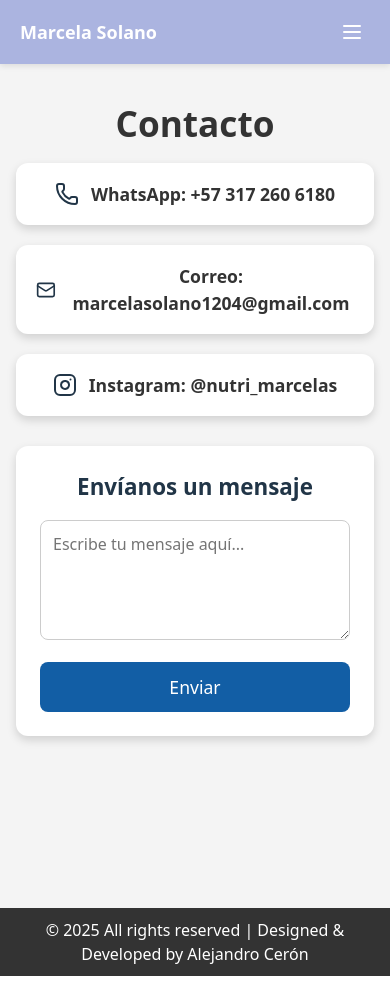
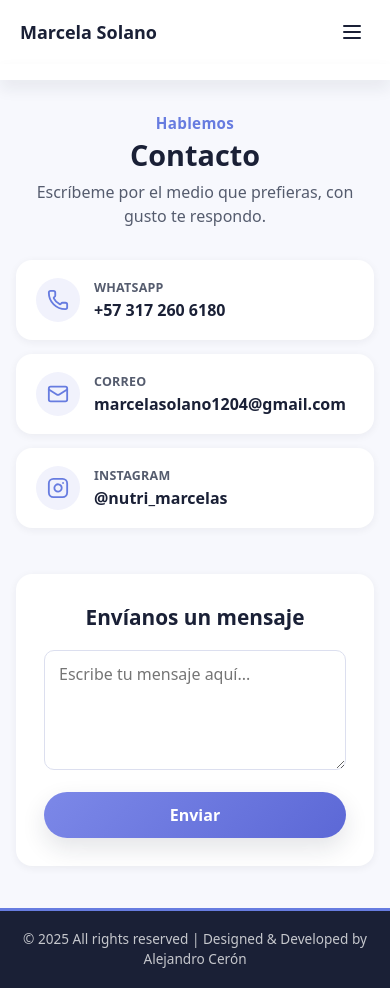
Before and after one commit to ALEJANROCERONB/marcelanutricionista, a React (Vite) app: page /contact in a window 390 px wide. Built offline with nearby package versions, Linux system fonts and the light colour scheme.

Commit message:
> re diseño

```diff
--- a/src/components/Contact.css
+++ b/src/components/Contact.css
@@ -2,83 +2,144 @@
   display: flex;
   flex-direction: column;
   align-items: center;
-  justify-content: flex-start;
   min-height: 100vh;
   width: 100%;
+  background-color: #f7f8fd;
+  padding: 48px 16px 20px;
+  box-sizing: border-box;
+}
+
+.contact-container .section-head {
   text-align: center;
-  background-color: #f4f4f4;
-  padding: 40px 16px 20px;
-  box-sizing: border-box;
-  gap: 20px;
+  max-width: 520px;
+  margin-bottom: 32px;
+}
+
+.contact-container .section-kicker {
+  margin: 0 0 4px;
+  font-size: 0.95rem;
+  font-weight: 600;
+  color: var(--color-accent);
+  letter-spacing: 0.02em;
 }
 
 .contact-container h1 {
-  font-size: 2.2rem;
+  font-size: clamp(1.8rem, 4vw, 2.4rem);
   margin: 0;
-  color: #333;
+  font-weight: 800;
+  color: var(--color-ink);
+}
+
+.contact-subtitle {
+  margin: 10px 0 0;
+  color: var(--color-body);
+  font-size: 1rem;
+}
+
+/* Tarjetas de contacto */
+.contact-grid {
+  width: 100%;
+  max-width: 800px;
+  display: grid;
+  grid-template-columns: 1fr;
+  gap: 14px;
+  margin-bottom: 36px;
+}
+
+@media (min-width: 700px) {
+  .contact-grid {
+    grid-template-columns: repeat(3, 1fr);
+  }
 }
 
 .contact-item {
   display: flex;
   align-items: center;
-  justify-content: center;
-  gap: 12px;
+  gap: 14px;
   background: white;
   padding: 18px 20px;
-  border-radius: 12px;
-  box-shadow: 0 4px 10px rgba(0, 0, 0, 0.15);
-  width: min(100%, 450px);
-  text-align: center;
+  border-radius: var(--radius-md);
+  box-shadow: var(--shadow-sm);
+  text-decoration: none;
+  transition: transform 0.2s ease, box-shadow 0.2s ease;
 }
 
-.contact-item a {
-  text-decoration: none;
-  color: #333;
-  font-size: 1.1rem;
-  font-weight: bold;
-  word-break: break-word;
+.contact-item:hover {
+  transform: translateY(-3px);
+  box-shadow: var(--shadow-md);
 }
 
-.contact-item a:hover {
-  color: #125ea5;
+.contact-item-icon {
+  display: inline-flex;
+  align-items: center;
+  justify-content: center;
+  width: 44px;
+  height: 44px;
+  flex-shrink: 0;
+  border-radius: 50%;
+  background: var(--color-accent-soft);
+  color: var(--color-accent);
 }
 
+.contact-item-text {
+  display: flex;
+  flex-direction: column;
+  min-width: 0;
+}
+
+.contact-item-label {
+  font-size: 0.78rem;
+  font-weight: 600;
+  text-transform: uppercase;
+  letter-spacing: 0.02em;
+  color: var(--color-body);
+}
+
+.contact-item-value {
+  font-size: 1rem;
+  font-weight: 700;
+  color: var(--color-ink);
+  overflow-wrap: anywhere;
+}
+
+/* Formulario */
 .message-box {
   background: white;
-  padding: 24px;
-  border-radius: 12px;
-  box-shadow: 0 4px 10px rgba(0, 0, 0, 0.15);
-  width: min(100%, 500px);
+  padding: 28px;
+  border-radius: var(--radius-md);
+  box-shadow: var(--shadow-sm);
+  width: min(100%, 520px);
   text-align: center;
   margin-top: 10px;
 }
 
 .message-box h2 {
-  font-size: 1.4rem;
-  margin-bottom: 16px;
+  font-size: 1.3rem;
+  margin: 0 0 16px;
+  color: var(--color-ink);
 }
 
 .message-box textarea {
   width: 100%;
   height: 120px;
-  padding: 12px;
-  border: 1px solid #ccc;
-  border-radius: 8px;
+  padding: 12px 14px;
+  border: 1px solid #dcdfef;
+  border-radius: var(--radius-sm);
   font-size: 1rem;
   resize: vertical;
   font-family: inherit;
+  transition: border-color 0.2s ease, box-shadow 0.2s ease;
+}
+
+.message-box textarea:focus {
+  outline: none;
+  border-color: var(--color-accent);
+  box-shadow: 0 0 0 3px rgba(103, 124, 224, 0.15);
 }
 
 .message-box button {
   margin-top: 16px;
   width: 100%;
-  padding: 12px 20px;
-  background: #125ea5;
-  font-size: 1.1rem;
-}
-
-.message-box button:hover {
-  background: #0e4b85;
 }
 
 .form-status {
--- a/src/components/Contact.jsx
+++ b/src/components/Contact.jsx
@@ -25,34 +25,53 @@ function Contact() {
 
   return (
     <div className="contact-container">
-      <h1>Contacto</h1>
+      <div className="section-head">
+        <p className="section-kicker">Hablemos</p>
+        <h1>Contacto</h1>
+        <p className="contact-subtitle">
+          Escríbeme por el medio que prefieras, con gusto te respondo.
+        </p>
+      </div>
 
-      <div className="contact-item">
-        <Phone size={24} />
+      <div className="contact-grid">
         <a
+          className="contact-item"
           href="https://wa.me/573172606180"
           target="_blank"
           rel="noopener noreferrer"
         >
-          WhatsApp: +57 317 260 6180
+          <span className="contact-item-icon">
+            <Phone size={22} />
+          </span>
+          <span className="contact-item-text">
+            <span className="contact-item-label">WhatsApp</span>
+            <span className="contact-item-value">+57 317 260 6180</span>
+          </span>
         </a>
-      </div>
 
-      <div className="contact-item">
-        <Mail size={24} />
-        <a href="mailto:marcelasolano1204@gmail.com">
-          Correo: marcelasolano1204@gmail.com
+        <a className="contact-item" href="mailto:marcelasolano1204@gmail.com">
+          <span className="contact-item-icon">
+            <Mail size={22} />
+          </span>
+          <span className="contact-item-text">
+            <span className="contact-item-label">Correo</span>
+            <span className="contact-item-value">marcelasolano1204@gmail.com</span>
+          </span>
         </a>
-      </div>
 
-      <div className="contact-item">
-        <Instagram size={24} />
         <a
+          className="contact-item"
           href="https://www.instagram.com/nutri_marcelas"
           target="_blank"
           rel="noopener noreferrer"
         >
-          Instagram: @nutri_marcelas
+          <span className="contact-item-icon">
+            <Instagram size={22} />
+          </span>
+          <span className="contact-item-text">
+            <span className="contact-item-label">Instagram</span>
+            <span className="contact-item-value">@nutri_marcelas</span>
+          </span>
         </a>
       </div>
 
--- a/src/components/Content.css
+++ b/src/components/Content.css
@@ -1,13 +1,35 @@
+.content-section {
+  width: 100%;
+  max-width: 1000px;
+  margin: 0 auto;
+  padding: 8px 16px 0;
+}
+
+.section-head {
+  text-align: center;
+  margin-bottom: 24px;
+}
+
+.section-kicker {
+  margin: 0 0 4px;
+  font-size: 0.95rem;
+  font-weight: 600;
+  color: var(--color-accent);
+  letter-spacing: 0.02em;
+}
+
+.section-title {
+  margin: 0;
+  font-size: clamp(1.5rem, 3.5vw, 2rem);
+  font-weight: 800;
+  color: var(--color-ink);
+}
+
 .content-container {
-  width: 100%;
-  max-width: 850px;
-  margin: 0 auto;
-  padding: 0 16px;
-  border-radius: 8px;
   display: grid;
   grid-template-columns: 1fr;
   gap: 20px;
-  margin-bottom: 3rem;
+  margin-bottom: 3.5rem;
 }
 
 @media (min-width: 768px) {
@@ -16,24 +38,31 @@
   }
 }
 
+.content-card {
+  background: #fff;
+  border-radius: var(--radius-md);
+  box-shadow: var(--shadow-sm);
+  overflow: hidden;
+}
+
 /* Descripción */
-.description {
-  background-color: #abb4e0;
-  padding: 15px;
-  border-radius: 5px;
-  color: white;
-  line-height: 1.4;
-  word-break: break-word;
-  font-size: 15px;
-  text-align: justify;
+.description-card {
+  padding: 24px;
   display: flex;
   align-items: center;
+  border-left: 4px solid var(--color-accent);
+}
+
+.description-card p {
+  margin: 0;
+  color: var(--color-body);
+  line-height: 1.6;
+  font-size: 0.95rem;
+  text-align: left;
 }
 
 /* Video de bienvenida */
-.left-lower {
-  background-color: #f0f0f0;
-  border-radius: 5px;
+.video-card {
   padding: 10px;
   display: flex;
   align-items: center;
@@ -44,7 +73,7 @@
   position: relative;
   width: 100%;
   aspect-ratio: 16 / 9;
-  border-radius: 5px;
+  border-radius: var(--radius-sm);
   overflow: hidden;
 }
 
@@ -57,17 +86,17 @@
 }
 
 /* Imagen quote */
-.right-lower {
+.quote-card {
   display: flex;
   align-items: center;
   justify-content: center;
+  padding: 0;
 }
 
 .quote {
   width: 100%;
   height: auto;
   display: block;
-  border-radius: 5px;
 }
 
 /* Slideshow */
@@ -78,9 +107,7 @@
   display: flex;
   align-items: center;
   justify-content: center;
-  border-radius: 5px;
-  overflow: hidden;
-  background-color: #e0e0e0;
+  background-color: #f0f1fa;
 }
 
 @media (min-width: 768px) {
@@ -89,15 +116,18 @@
   }
 }
 
-.slideshow-overlay {
+.content-badge {
   position: absolute;
-  top: 0px;
-  background: #677ce0;
-  color: white;
-  padding: 5px 10px;
-  font-size: 13px;
-  font-weight: bold;
-  text-align: center;
+  top: 14px;
+  left: 14px;
+  z-index: 1;
+  background: var(--gradient-accent);
+  color: #fff;
+  padding: 7px 14px;
+  border-radius: var(--radius-pill);
+  font-size: 0.78rem;
+  font-weight: 700;
+  box-shadow: var(--shadow-sm);
 }
 
 .slideshow-image {
--- a/src/components/Footer.css
+++ b/src/components/Footer.css
@@ -1,9 +1,9 @@
 footer {
-  background-color: #333;
-  color: white;
+  background-color: var(--color-ink);
+  color: rgba(255, 255, 255, 0.75);
   text-align: center;
-  padding: 10px;
-  bottom: 0;
+  padding: 18px 16px;
   width: 100%;
-  z-index: 100;
+  font-size: 0.85rem;
+  border-top: 3px solid var(--color-accent);
 }
--- a/src/components/Navbar.css
+++ b/src/components/Navbar.css
@@ -5,17 +5,17 @@
 .navbar {
   width: 100%;
   height: var(--navbar-height);
-  background-color: #abb4e0;
+  background-color: #fff;
   position: fixed;
   top: 0;
   left: 0;
   z-index: 1000;
-  box-shadow: 0 2px 6px rgba(0, 0, 0, 0.1);
+  box-shadow: 0 2px 12px rgba(26, 32, 54, 0.08);
 }
 
 .navbar-inner {
   height: 100%;
-  max-width: 1000px;
+  max-width: 1100px;
   margin: 0 auto;
   padding: 0 20px;
   display: flex;
@@ -24,56 +24,64 @@
 }
 
 .navbar-brand {
-  color: #fff;
-  font-weight: bold;
+  color: var(--color-ink);
+  font-weight: 800;
   font-size: 18px;
   text-decoration: none;
   white-space: nowrap;
+}
+
+.navbar-brand:hover {
+  color: var(--color-ink);
 }
 
 .navbar-toggle {
   display: none;
   background: none;
   border: none;
-  color: #fff;
+  color: var(--color-ink);
   cursor: pointer;
   padding: 6px;
-  border-radius: 6px;
+  border-radius: var(--radius-sm);
+  box-shadow: none;
 }
 
 .navbar-toggle:hover,
 .navbar-toggle:focus-visible {
-  background-color: rgba(255, 255, 255, 0.2);
+  background-color: var(--color-accent-soft);
   outline: none;
+  transform: none;
+  box-shadow: none;
 }
 
 .navbar-links {
   list-style: none;
   display: flex;
   align-items: center;
-  gap: 8px;
+  gap: 4px;
   padding: 0;
   margin: 0;
 }
 
 .navbar-links a {
   text-decoration: none;
-  color: #333;
-  font-weight: bold;
+  color: var(--color-body);
+  font-weight: 600;
   font-size: 15px;
-  padding: 10px 22px;
-  border-radius: 5px;
+  padding: 9px 20px;
+  border-radius: var(--radius-pill);
   transition: background 0.3s ease, color 0.3s ease;
   display: inline-block;
 }
 
 .navbar-links a.active-link {
-  background-color: #8b93b9;
+  background: var(--gradient-accent);
   color: #fff;
 }
 
-.navbar-links a:hover {
-  background-color: rgba(139, 147, 185, 0.5);
+.navbar-links a:hover:not(.active-link) {
+  background-color: var(--color-accent-soft);
+  color: var(--color-accent-dark);
 }
 
 @media (max-width: 767px) {
@@ -88,12 +96,13 @@
     right: 0;
     flex-direction: column;
     align-items: stretch;
-    gap: 0;
-    background-color: #abb4e0;
+    gap: 4px;
+    padding: 8px 16px;
+    background-color: #fff;
     max-height: 0;
     overflow: hidden;
     transition: max-height 0.3s ease;
-    box-shadow: 0 4px 6px rgba(0, 0, 0, 0.1);
+    box-shadow: 0 8px 16px rgba(26, 32, 54, 0.08);
   }
 
   .navbar-links.open {
@@ -106,12 +115,8 @@
 
   .navbar-links a {
     display: block;
-    padding: 16px 0;
-    border-radius: 0;
+    padding: 14px 0;
+    border-radius: var(--radius-sm);
     text-align: center;
   }
-
-  .navbar-links a:hover {
-    background-color: rgba(139, 147, 185, 0.7);
-  }
 }
--- a/src/index.css
+++ b/src/index.css
@@ -10,6 +10,24 @@
   text-rendering: optimizeLegibility;
   -webkit-font-smoothing: antialiased;
   -moz-osx-font-smoothing: grayscale;
+
+  /* ---------- Tokens de diseño ---------- */
+  --color-accent: #677ce0;
+  --color-accent-dark: #4c58c9;
+  --color-accent-light: #abb4e0;
+  --color-accent-soft: #f1f2fc;
+  --color-ink: #1a2036;
+  --color-body: #555c6e;
+  --gradient-accent: linear-gradient(135deg, #7c88e8, #5c68d6);
+
+  --radius-sm: 10px;
+  --radius-md: 16px;
+  --radius-lg: 24px;
+  --radius-pill: 999px;
+
+  --shadow-sm: 0 2px 8px rgba(26, 32, 54, 0.06);
+  --shadow-md: 0 10px 24px rgba(26, 32, 54, 0.12);
+  --shadow-lg: 0 18px 30px rgba(26, 32, 54, 0.18);
 }
 
 html {
@@ -38,22 +56,24 @@ h1 {
 }
 
 button {
-  border-radius: 8px;
-  border: 1px solid transparent;
-  padding: 0.6em 1.2em;
+  border-radius: var(--radius-pill);
+  border: none;
+  padding: 0.75em 1.6em;
   font-size: 1em;
-  font-weight: 500;
+  font-weight: 700;
   font-family: inherit;
-  background-color: #677ce0;
+  background: var(--gradient-accent);
   color: #fff;
   cursor: pointer;
-  transition: background-color 0.25s, border-color 0.25s;
+  box-shadow: var(--shadow-md);
+  transition: transform 0.2s ease, box-shadow 0.2s ease;
 }
 button:hover {
-  background-color: #4c58c9;
+  transform: translateY(-2px);
+  box-shadow: var(--shadow-lg);
 }
 button:focus,
 button:focus-visible {
-  outline: 3px solid #4c58c9;
+  outline: 3px solid var(--color-accent-dark);
   outline-offset: 2px;
 }
```
Also changed, not shown: src/components/Content.jsx (+23 -17 lines), src/components/Header.css (+12 -12 lines), src/components/Home.css (+82 -16 lines), src/components/Home.jsx (+18 -6 lines), src/components/Services.css (+72 -37 lines), src/components/Services.jsx (+19 -9 lines).
